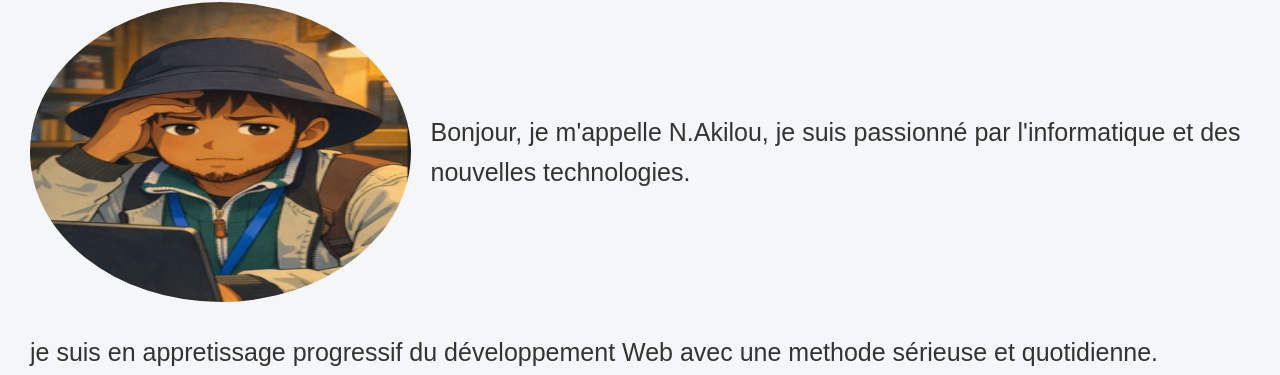
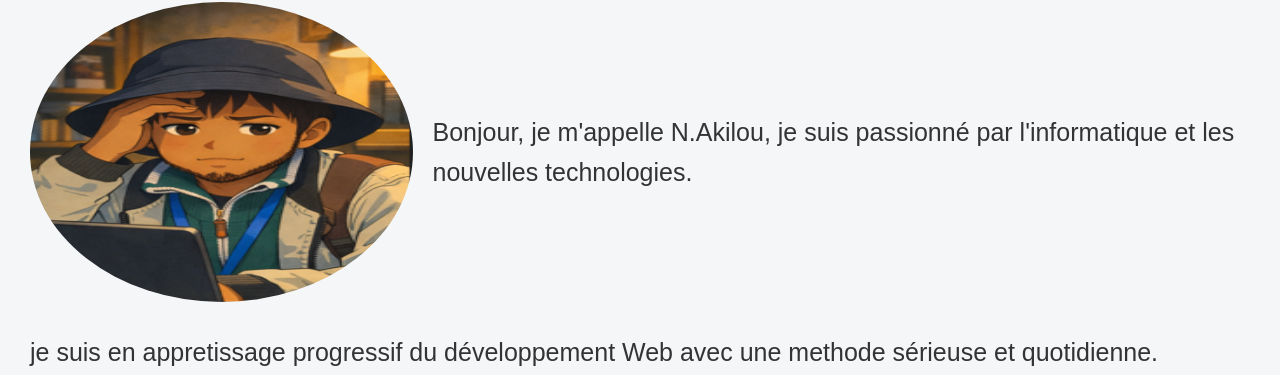
Before and after one commit to nouroudine-akilou/Challenge, a plain HTML site: page index.html in a window 1280 px wide. Shown: the part 113-488 px from the top of the page. Drawn offline with Linux system fonts and the light colour scheme.

Commit message:
Update index.html

```diff
--- a/index.html
+++ b/index.html
@@ -10,7 +10,7 @@
 <div class="profile">
 	<img src="image.png" alt="Description de l'image" >
 	<p>
-		Bonjour, je m'appelle N.Akilou, je suis passionné par l'informatique et des nouvelles technologies.
+		Bonjour, je m'appelle N.Akilou, je suis passionné par l'informatique et les nouvelles technologies.
 	</p>
 </div>
 
```
